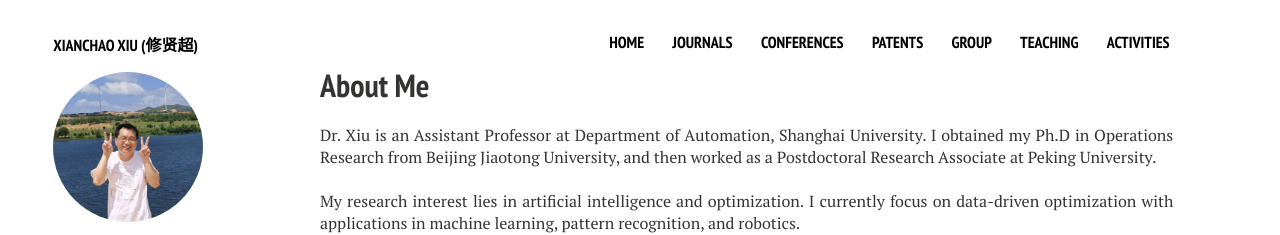
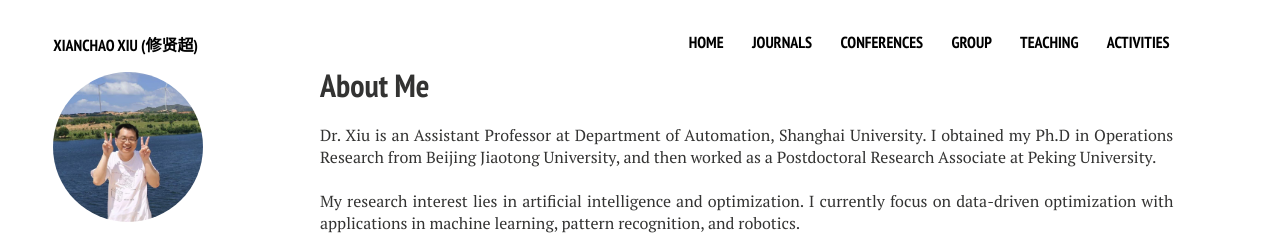
Before and after one commit to xianchaoxiu/xianchaoxiu.github.io, a Jekyll site: the page built from index.md, in a window 1280 px wide. Shown: the top 235 px of the page. Built offline with Jekyll 4.4.1, drawn with Linux system fonts in a browser that asks for light colours; nearby versions of some CDN libraries.

Commit message:
Update navigation.yml

```diff
--- a/_data/navigation.yml
+++ b/_data/navigation.yml
@@ -15,8 +15,6 @@
   url: /conferences
 
 
-- title: Patents
-  url: /patents
 
 - title: Group
   url: /group
```
